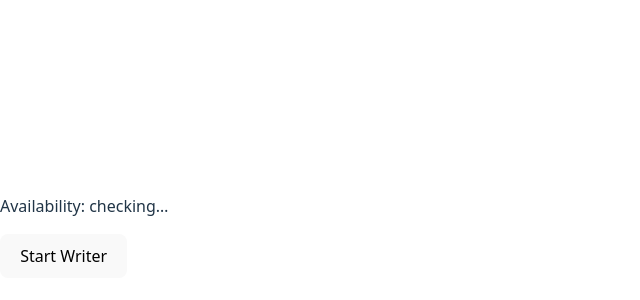
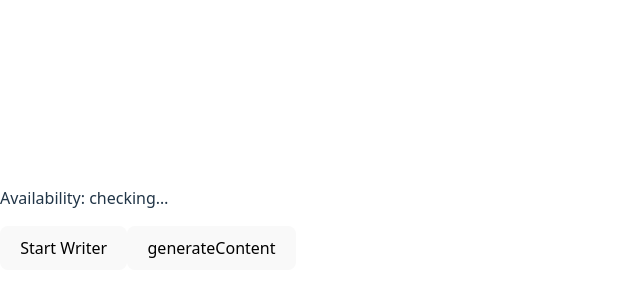
Before and after one commit to OfficialAnujMore/AI-Interview-Coach, a React (Vite) app: page / in a window 1280 px wide. Shown: the part 172-472 px from the top of the page, without its empty margins (0-640 px from the left). Built offline with nearby package versions, Linux system fonts and the light colour scheme.

Commit message:
Add content state and generateContent function to handle writer output

```diff
--- a/src/App.tsx
+++ b/src/App.tsx
@@ -6,6 +6,7 @@ function App() {
   >(null);
   const [writer, setWriter] = useState<any>(null);
 
+  const [content, setContent] = useState();
   useEffect(() => {
     if (!("Writer" in self)) return;
     // availability() is async—wrap in IIFE
@@ -73,14 +74,32 @@ function App() {
     };
   }, [writer]);
 
+  const generateContent = async () => {
+    const result = await writer.write(
+      "An inquiry to my bank about how to enable wire transfers on my account.",
+      {
+        context: "I'm a longstanding customer",
+      }
+    );
+    console.log("generateContent result", result);
+
+    setContent(result);
+  };
+
   return (
     <div>
       <p>Availability: {availability ?? "checking…"}</p>
       <button onClick={startWriter} disabled={availability === "unavailable"}>
         Start Writer
       </button>
+      <button
+        onClick={generateContent}
+        disabled={availability === "unavailable"}
+      >
+        generateContent
+      </button>
 
-      {/* <p>{writer}</p> */}
+      <p>{content}</p>
     </div>
   );
 }
```
